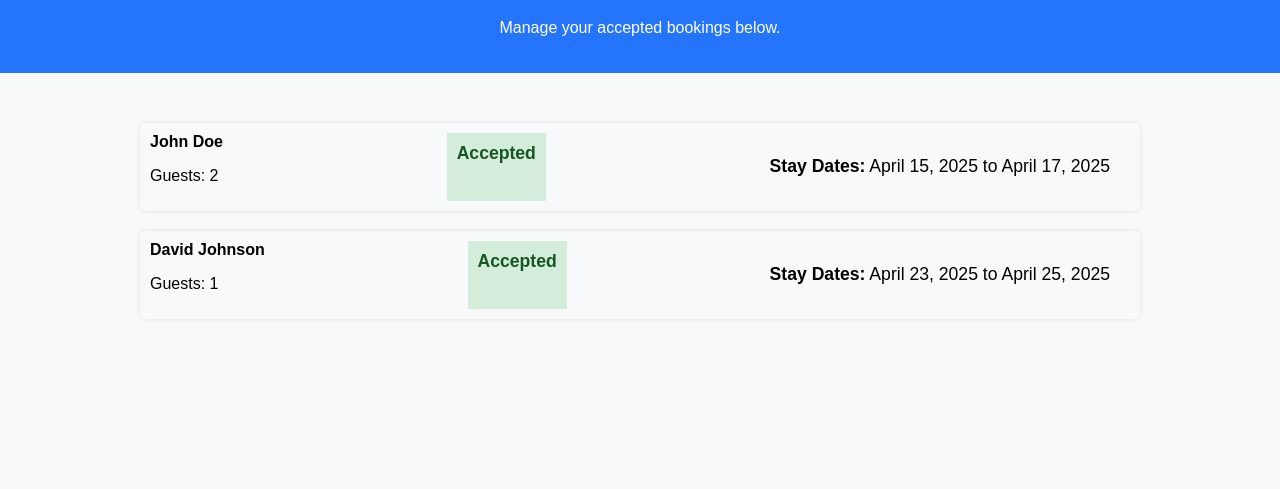
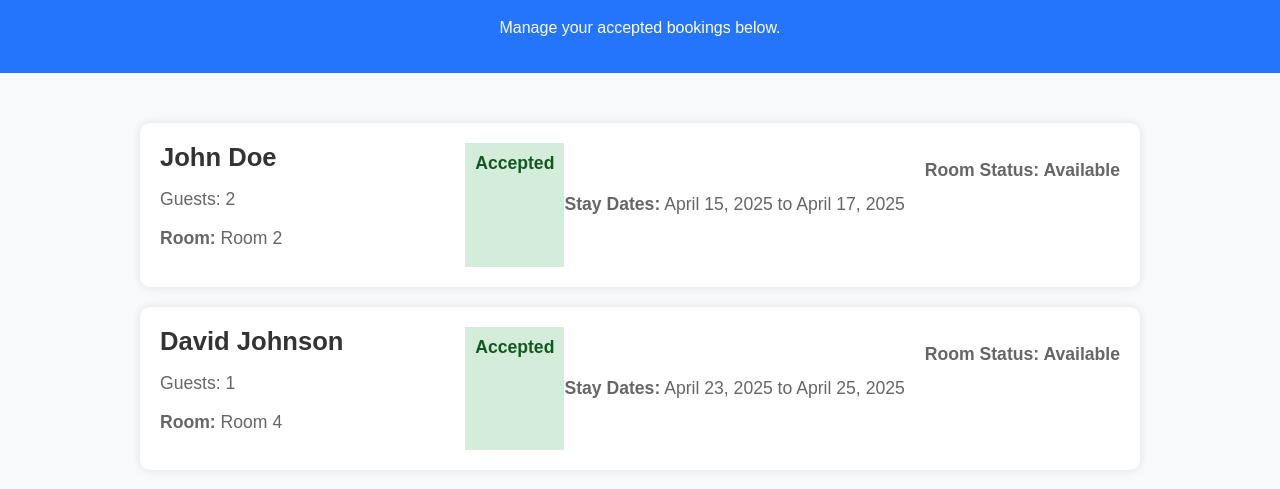
Before and after one commit to renelpa/DeeKenHostel, a plain HTML site: page booking_status.html in a window 1280 px wide. Shown: the part 81-570 px from the top of the page. Drawn offline with Linux system fonts and the light colour scheme.

Commit message:
Update booking_status.html

```diff
--- a/booking_status.html
+++ b/booking_status.html
@@ -44,18 +44,35 @@
             padding: 20px;
         }
 
-        .booking-item {
+        .booking-box {
             display: flex;
             justify-content: space-between;
-            padding: 10px;
-            background-color: #f8f9fa;
-            border-radius: 5px;
-            box-shadow: 0 0 5px rgba(0, 0, 0, 0.1);
+            padding: 20px;
+            background-color: #ffffff;
+            border-radius: 10px;
+            box-shadow: 0 0 10px rgba(0, 0, 0, 0.1);
             margin-bottom: 20px;
+            transition: transform 0.3s ease;
         }
 
-        .booking-item h4 {
+        .booking-box:hover {
+            transform: translateY(-5px);
+        }
+
+        .booking-box .info {
+            flex: 1;
+            padding-right: 20px;
+        }
+
+        .booking-box h4 {
             margin: 0;
+            font-size: 1.6rem;
+            color: #333;
+        }
+
+        .booking-box p {
+            font-size: 1.1rem;
+            color: #666;
         }
 
         .status {
@@ -72,11 +89,12 @@
         .actions {
             display: flex;
             align-items: center;
+            font-size: 1.1rem;
+            color: #333;
         }
 
         .actions p {
             margin-right: 20px;
-            font-size: 1.1rem;
         }
 
         .actions button {
@@ -96,6 +114,12 @@
         .actions button:disabled {
             background-color: #ccc;
             cursor: not-allowed;
+        }
+
+        .booking-box .room-info {
+            font-size: 1rem;
+            color: #2575fc;
+            font-weight: bold;
         }
     </style>
 </head>
@@ -121,6 +145,7 @@
                 guests: 2,
                 checkinDate: "April 15, 2025",
                 checkoutDate: "April 17, 2025",
+                room: "Room 2",
                 status: "accepted"
             },
             {
@@ -128,6 +153,7 @@
                 guests: 3,
                 checkinDate: "April 20, 2025",
                 checkoutDate: "April 22, 2025",
+                room: "Room 3",
                 status: "declined"
             },
             {
@@ -135,6 +161,7 @@
                 guests: 1,
                 checkinDate: "April 23, 2025",
                 checkoutDate: "April 25, 2025",
+                room: "Room 4",
                 status: "accepted"
             }
         ];
@@ -153,18 +180,22 @@
 
             acceptedBookings.forEach((booking) => {
                 const bookingElement = document.createElement('div');
-                bookingElement.classList.add('booking-item');
+                bookingElement.classList.add('booking-box');
 
                 bookingElement.innerHTML = `
-                    <div>
+                    <div class="info">
                         <h4>${booking.name}</h4>
                         <p>Guests: ${booking.guests}</p>
+                        <p><strong>Room:</strong> ${booking.room}</p>
                     </div>
                     <div class="status accepted">
                         Accepted
                     </div>
                     <div class="actions">
                         <p><strong>Stay Dates:</strong> ${booking.checkinDate} to ${booking.checkoutDate}</p>
+                    </div>
+                    <div class="room-info">
+                        <p><strong>Room Status:</strong> Available</p>
                     </div>
                 `;
 
```
